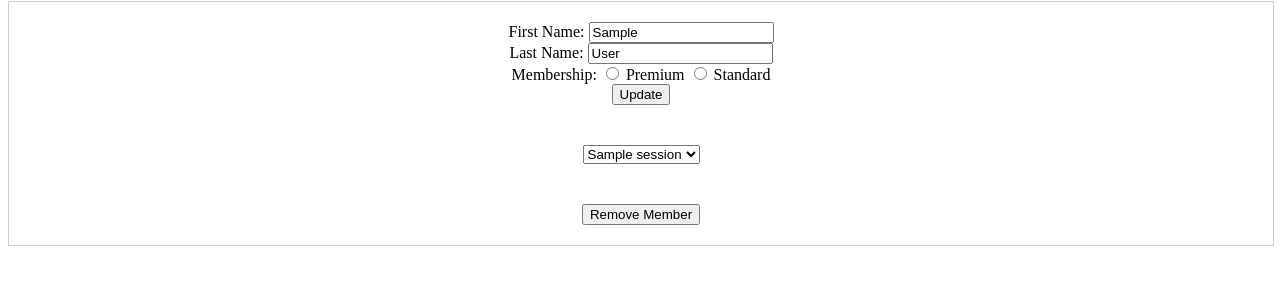
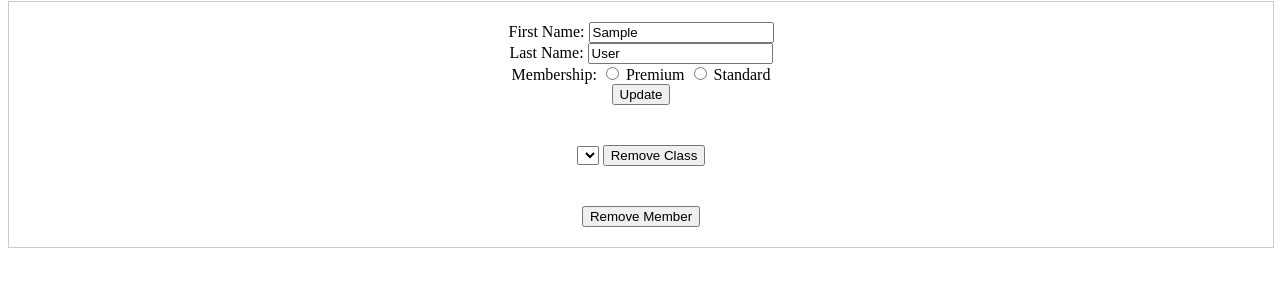
Before and after one commit to DerekBracken/gym_project, a Flask app: template gym_app/templates/members/edit.html in a window 1280 px wide. Shown: the part 164-464 px from the top of the page. Run offline with Flask 2, Linux system fonts and the light colour scheme; the template is opened without the code that fills it: most values are stand-ins (such as "Sample title", 1, 10 or a date in 2020); lists and menus that the app fills with data are empty.

Commit message:
session dropdown added to member edit page

```diff
--- a/gym_app/templates/members/edit.html
+++ b/gym_app/templates/members/edit.html
@@ -20,11 +20,12 @@
     </form>
 
     <form>
-         <select name="session_id" id="session">
-            {% for session in sessions %}
-                <option value="{{ session.id }}">{{ session.name }}</option>
+         <select name="booking_id" id="booking">
+            {% for booking in bookings %}
+                <option value="{{ booking.id }}">{{ booking.session.name }}</option>
             {% endfor %}
         </select>
+        <input type="submit" value="Remove Class">
     </form>
 
 
```
Also changed, not shown: gym_app/repositories/member_repository.py (+6 -2 lines).
